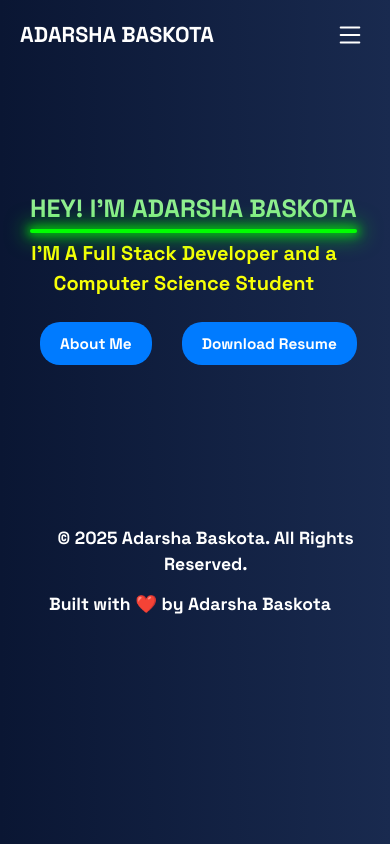
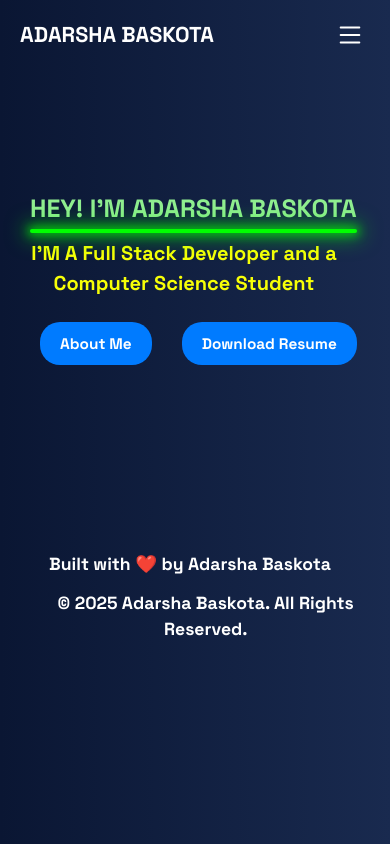
Before and after one commit to baskota-adarsha/Portfolio_web, a React (Vite) app in the folder client/: page / in a window 390 px wide. Built offline with nearby package versions, Linux system fonts and the light colour scheme.

Commit message:
make changes to the footer it was at little bit at top

```diff
--- a/client/src/App.css
+++ b/client/src/App.css
@@ -230,13 +230,15 @@ body {
   }
   .last_1 {
     margin-left: -190px;
+    margin-top: 30px !important;
   }
   .last_2 {
     margin-left: -200px;
+    margin-top: 30px !important;
   }
   .VAVA {
     font-size: 10px !important;
-    margin-top: 40px !important;
+    margin-top: 60px !important;
   }
   .footer_ {
     font-size: 10px !important;
```
